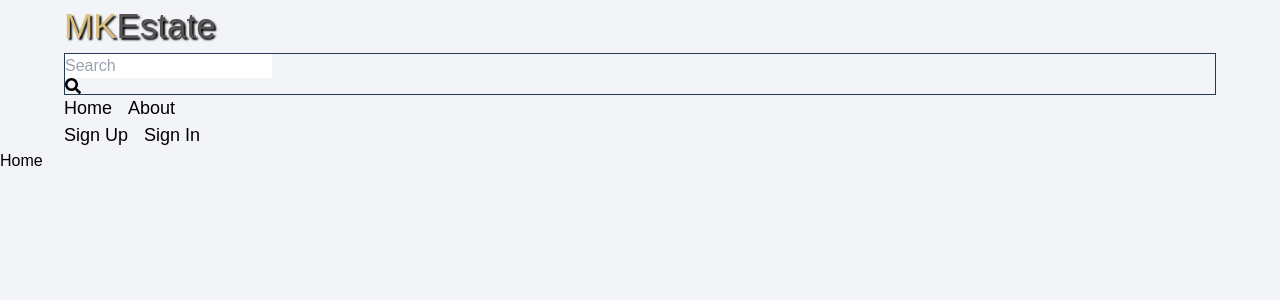
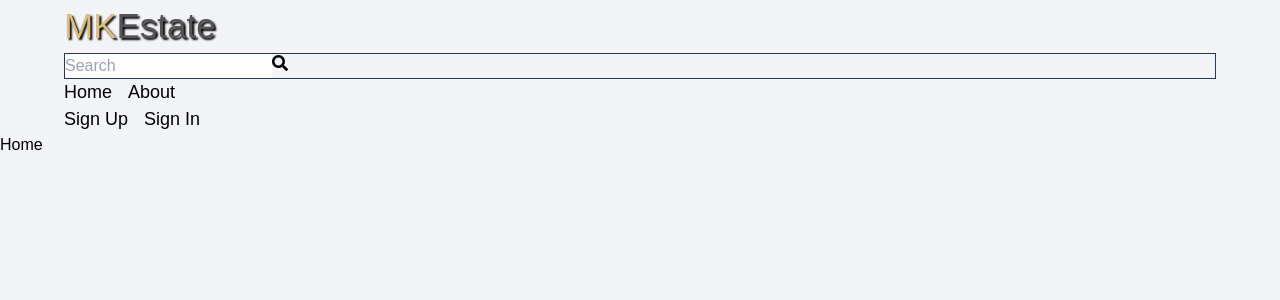
Before and after one commit to Moulouk321/mern-estate, a React (Vite) app in the folder client/: page / in a window 1280 px wide. Shown: the top 300 px of the page. Built offline with nearby package versions, Linux system fonts and the light colour scheme; no server answers.

Commit message:
Update Header search Form

```diff
--- a/client/src/components/header/Header.jsx
+++ b/client/src/components/header/Header.jsx
@@ -1,28 +1,47 @@
 import { useEffect, useState } from 'react'
 import { FaSearch } from 'react-icons/fa'
-import { Link } from "react-router-dom";
+import { Link, useNavigate } from "react-router-dom";
 import { useSelector } from 'react-redux'
 import './header.css'
 import Profile from '../../pages/profile/Profile';
 
 export default function Header() {
   const { currentUser } = useSelector(state => state.user)
-  const [openPopup, setOpenPopup] = useState(false);
-  const HandleRemovePopUp = () => setOpenPopup(false);
-  const [isHeaderFixed, setIsHeaderFixed] = useState(false);
+  const navigate = useNavigate()
+  const [searchTerm, setSearchTerm] = useState('')
+  const [openPopup, setOpenPopup] = useState(false)
+  const HandleRemovePopUp = () => setOpenPopup(false)
+  const [isHeaderFixed, setIsHeaderFixed] = useState(false)
 
   useEffect(() => {
     const handleScroll = () => {
-      const scrollPosition = window.scrollY;
-      const shouldFixHeader = scrollPosition > 100;
-      setIsHeaderFixed(shouldFixHeader);
-    };
+      const scrollPosition = window.scrollY
+      const shouldFixHeader = scrollPosition > 100
+      setIsHeaderFixed(shouldFixHeader)
+    }
 
-    window.addEventListener('scroll', handleScroll);
+    window.addEventListener('scroll', handleScroll)
+
+    const urlParams = new URLSearchParams(location.search)
+    const searchTermFromUrl = urlParams.get('searchTerm')
+    if (searchTermFromUrl) {
+      setSearchTerm(searchTermFromUrl)
+    }
+
     return () => {
-      window.removeEventListener('scroll', handleScroll);
-    };
-  }, []);
+      window.removeEventListener('scroll', handleScroll)
+    }
+  // eslint-disable-next-line react-hooks/exhaustive-deps
+  }, [location.search]);
+
+  const handleSubmit = (e) => {
+    e.preventDefault();
+    const urlParams = new URLSearchParams(window.location.search);
+    urlParams.set('searchTerm', searchTerm);
+    const searchQuery = urlParams.toString();
+    navigate(`/search?${searchQuery}`);
+  }
+
   return (
     <header className={isHeaderFixed ? 'fixed-header' : ''}>
         <div className='estate__header'>
@@ -34,9 +53,15 @@ export default function Header() {
                     <span className='color-text_back'>Estate</span>
                   </h1>
                 </Link>
-                <form className='flex items-center px-3 py-2 rounded-xl header-form'>
-                  <input type="text" placeholder='Search' className='bg-transparent focus:outline-none w-29 sm:w-64'/>
-                  <FaSearch />
+                <form onSubmit={handleSubmit} className='flex items-center px-3 py-2 rounded-xl header-form'>
+                  <input
+                  type="text"
+                  placeholder='Search'
+                  className='bg-transparent focus:outline-none w-29 sm:w-64'
+                  value={searchTerm}
+                  onChange={(e) => setSearchTerm(e.target.value)}
+                  />
+                  <button><FaSearch /></button>
                 </form>
                 <div className='estate__header-upper_links flex items-center'>
                   <div className='flex items-center justify-between py-2'>
```
